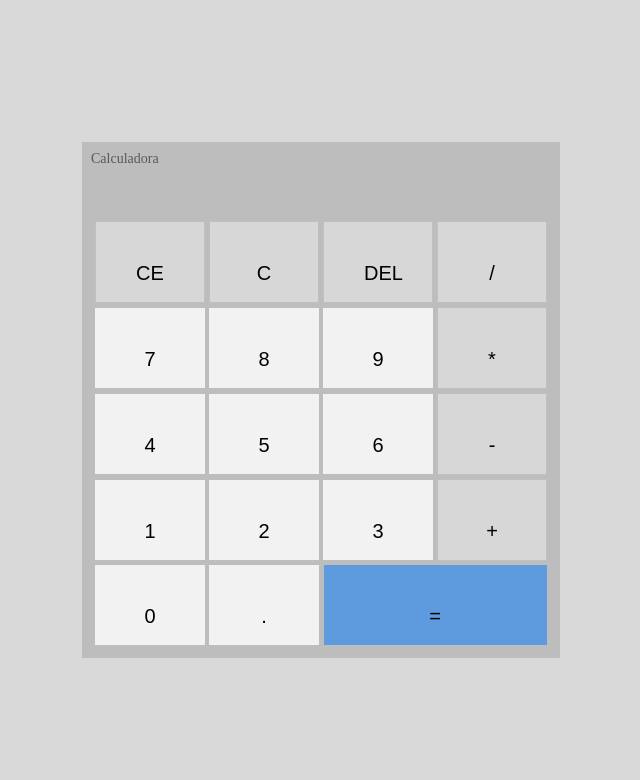
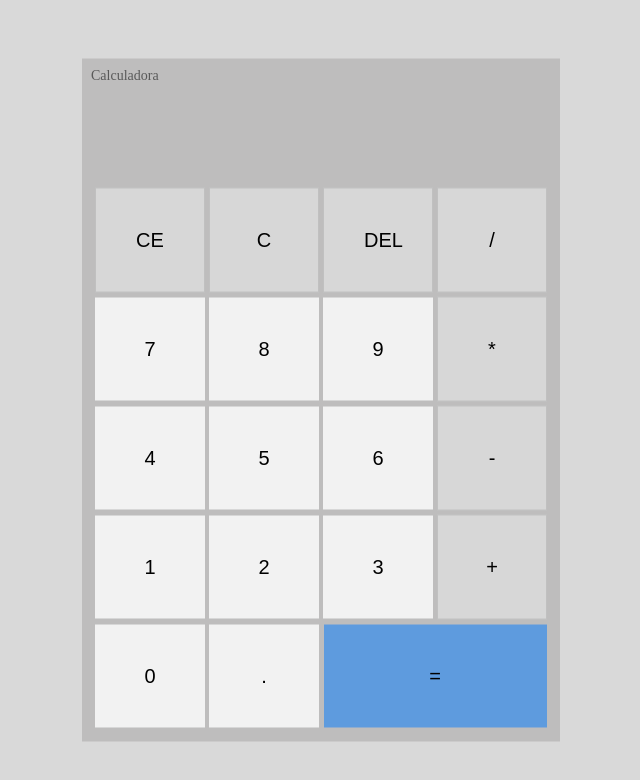
Before and after one commit to DeVini16/Calculadora, a plain HTML site: page index.html in a window 1280 px wide. Shown: the whole page, without its empty margins (319-959 px from the left). Drawn offline with Linux system fonts and the light colour scheme.

Commit message:
FinishProject

```diff
--- a/index.html
+++ b/index.html
@@ -8,8 +8,8 @@
     <link rel="stylesheet" href="style.css">
 </head>
 <body>
+       <div id="calculator">
 
-       <div id="calculator">
         <p id="textCalculator">Calculadora</p>
             <p id="result"></p>
 
--- a/script.js
+++ b/script.js
@@ -17,8 +17,8 @@ function calculation(){
     var calculationNumber = document.getElementById("result").innerHTML;
 
     if(calculationNumber){
-        document.getElementById("result").innerHTML = eval(calculationNumber)
+        document.getElementById("result").innerHTML = eval(calculationNumber).toLocaleString('pt-br', {style: 'decimal', maximumFractionDigits: 2, maximumSignificantDigits: 3 })
     }else{
-        document.getElementById("result").innerHTML = '0'
+        document.getElementById("result").innerHTML = 'Faça sua conta!'
     }
 }
--- a/style.css
+++ b/style.css
@@ -20,7 +20,6 @@ body {
 button{
     font-size: 20px;
     width: 110px;
-    height: 50px;
     text-align: center;
     border: 2px solid black;
     padding: 40px;
@@ -35,12 +34,13 @@ button:hover, #comand:hover{
 }
 
 #result{
-    width: auto;
+    max-width: 447px;
     margin: 5px;
     text-align:right ;
     font-size: 40px;
     padding-top: 40px;
-    font-family: 'Franklin Gothic Medium', 'Arial Narrow', Arial, sans-serif;
+    font-family:'Trebuchet MS', 'Lucida Sans Unicode', 'Lucida Grande', 'Lucida Sans', Arial, sans-serif;
+    height: 50px;
 }
 
 #textCalculator{
@@ -57,3 +57,8 @@ button:hover, #comand:hover{
 #comandResult{
     background-color: rgba(0, 123, 255, 0.503);
 }
+
+
+tr {
+    height: 105px;
+}
```
